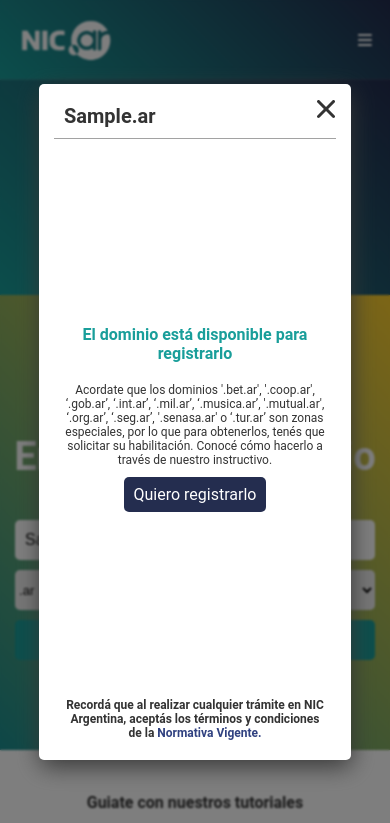
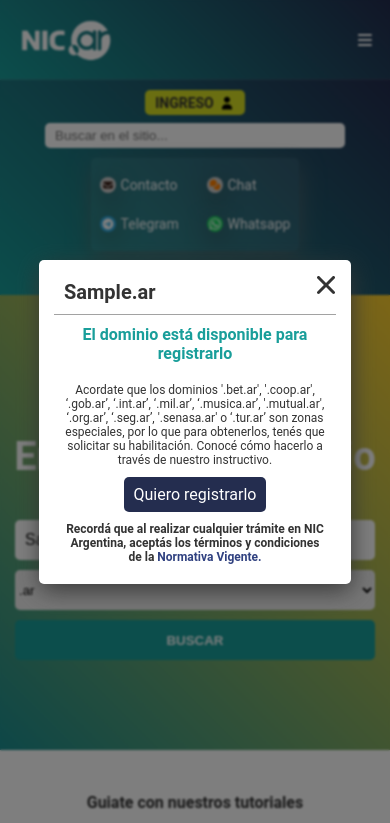
Before and after one commit to francomorontrabajo/RDAP, a website: page example-1/public/index.html in a window 390 px wide. Both pictures are taken after typing "Sample" into the empty fields and a click on the input "Buscar". Shown: the top 823 px of the page. Drawn offline with Linux system fonts and the light colour scheme; no server answers.

Commit message:
Adding auto height for mobile devices

```diff
--- a/example-1/public/styles/style.css
+++ b/example-1/public/styles/style.css
@@ -717,6 +717,11 @@
         }
     }
 
+    .domain-registry-content{
+        justify-content: start !important;
+        height: auto !important;
+    }
+
     .domain-body-header{
         display: flex;
         flex-direction: row !important;
```
